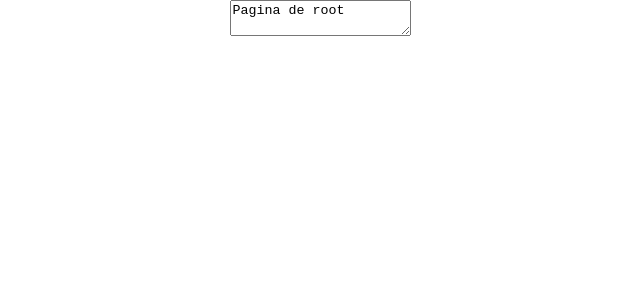
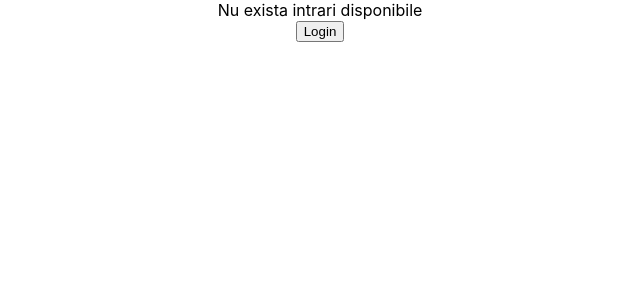
Before and after one commit to MariusManea/TestWeb, a React (Create React App) app in the folder app/: page / in a window 1280 px wide. Shown: the top 300 px of the page, without its empty margins (320-960 px from the left). Built offline with nearby package versions, Linux system fonts and the light colour scheme.

Commit message:
localStorage - no CSS

```diff
--- a/app/src/Form/FormPage.js
+++ b/app/src/Form/FormPage.js
@@ -1,7 +1,33 @@
+import {useState, useEffect} from "react";
+
 function FormPage(props) {
+    useEffect(() => {
+        const is_logged_in = localStorage.getItem("is_logged_in");
+        if (!is_logged_in || is_logged_in === "false") {
+            props.history.push("/login");
+        }
+    });
+
+    const [email, setEmail] = useState("");
+    const [year, setYear] = useState(-1);
+
+    const onEmailChange = (event) => setEmail(event.target.value);
+    const onYearChange = (event) => setYear(event.target.value);
+    const onFormSubmit = (event) => {
+        event.preventDefault();
+        const data = localStorage.getItem("data") ? JSON.parse(localStorage.getItem("data")) : [];
+        data.push({"email": email, "year": year});
+        localStorage.setItem("data", JSON.stringify(data));
+        props.history.push("/");
+    }
+
     return (
         <div className={"Form"}>
-            <textarea>Pagina pentru form</textarea>
+            <form id={"RegisterForm"} onSubmit={onFormSubmit}>
+                <input className={"FormInput"} placeholder={"Email"} value={email} onChange={onEmailChange}/>
+                <input className={"FormInput"} placeholder={"Anul nasterii"} value={year} onChange={onYearChange}/>
+                <button className={"SubmitButton"}>Submit</button>
+            </form>
         </div>
     );
 }
--- a/app/src/Login/LoginPage.js
+++ b/app/src/Login/LoginPage.js
@@ -1,7 +1,14 @@
 function LoginPage(props) {
+    const onLoginClick = (event) => {
+        event.preventDefault();
+        localStorage.setItem("is_logged_in", "true");
+        props.history.push('/form');
+    }
     return (
         <div className={"Login"}>
-            <textarea>Pagina de login</textarea>
+            <button className={"UserButton"} onClick={onLoginClick}>
+                Login
+            </button>
         </div>
     );
 }
--- a/app/src/Logout/LogoutPage.js
+++ b/app/src/Logout/LogoutPage.js
@@ -1,7 +1,15 @@
 function LogoutPage(props) {
+    const onLogoutClick = (event) => {
+        event.preventDefault();
+        localStorage.setItem("is_logged_in", "false");
+        props.history.push('/');
+    }
+
     return (
         <div className={"Logout"}>
-            <textarea>Pagina de logout</textarea>
+            <button className={"UserButton"} onClick={onLogoutClick}>
+                Logout
+            </button>
         </div>
     );
 }
--- a/app/src/Root/RootPage.js
+++ b/app/src/Root/RootPage.js
@@ -1,7 +1,95 @@
+import {useState} from 'react';
+
 function RootPage(props) {
+    const getUsersData = () => {
+        const data = localStorage.getItem("data");
+        return data !== null ? JSON.parse(data) : false;
+    }
+
+    const settingEmailOrder = (value) => {
+        setEmailOrder(value);
+        setSortCriteria({value: "email"});
+    }
+    const settingYearOrder = (value) => {
+        setYearOrder(value);
+        setSortCriteria({value: "year"});
+    }
+
+    const compareEmail = (a, b) => {
+        if (a.email < b.email) return emailAsc ? -1 : 1;
+        if (a.email > b.email) return emailAsc ? 1 : -1;
+        return 0;
+    }
+    const compareYear = (a, b) => {
+        if (a.year < b.year) return yearAsc ? -1 : 1;
+        if (a.year > b.year) return yearAsc ? 1 : -1;
+        return 0;
+    }
+
+    const getSortButton = (columnType) => {
+        switch (columnType) {
+            case "email":
+                return emailAsc ?
+                    (<button className={"SortButton"} onClick={() => settingEmailOrder(false)}>A->Z</button>) :
+                    (<button className={"SortButton"} onClick={() => settingEmailOrder(true)}>Z->A</button>);
+            case "year":
+                return yearAsc ?
+                    (<button className={"SortButton"} onClick={() => settingYearOrder(false)}>0->9</button>) :
+                    (<button className={"SortButton"} onClick={() => settingYearOrder(true)}>9->0</button>);
+            default:
+                break;
+        }
+    }
+
+
+    const [emailAsc, setEmailOrder] = useState(true);
+    const [yearAsc, setYearOrder] = useState(true);
+    const [sortedBy, setSortCriteria] = useState({value: ""});
+    const userData = getUsersData();
+
+    switch (sortedBy.value) {
+        case "email":
+            userData.sort(compareEmail);
+            break;
+        case "year":
+            userData.sort(compareYear);
+            break;
+        default:
+            break;
+    }
+
+    const componentShown = userData ? (
+        <table className={"UsersTable"}>
+            <thead>
+            <tr>
+                <th>Email {getSortButton("email")}</th>
+                <th>Anul nasterii {getSortButton("year")}</th>
+            </tr>
+            </thead>
+            <tbody>
+            {userData.map((row, i) => {
+                return (<tr key={i}>
+                    <th>{userData[i].email}</th>
+                    <th>{userData[i].year}</th>
+                </tr>)
+            })
+            }
+            </tbody>
+        </table>
+    ) : <div>Nu exista intrari disponibile</div>;
+
+    const userButtonShown = localStorage.getItem("is_logged_in") && localStorage.getItem("is_logged_in") === "true" ?
+        (<button className={"ActionButton"} onClick={() => props.history.push('/logout')}>Logout</button>) :
+        (<button className={"ActionButton"} onClick={() => props.history.push('/login')}>Login</button>);
+
     return (
         <div className={"Root"}>
-            <textarea>Pagina de root</textarea>
+            <div id={"UsersTableContainer"}>
+                {componentShown}
+            </div>
+            <div id={"ActionButtonContainer"}>
+                {userButtonShown}
+            </div>
         </div>
     );
 }
```
